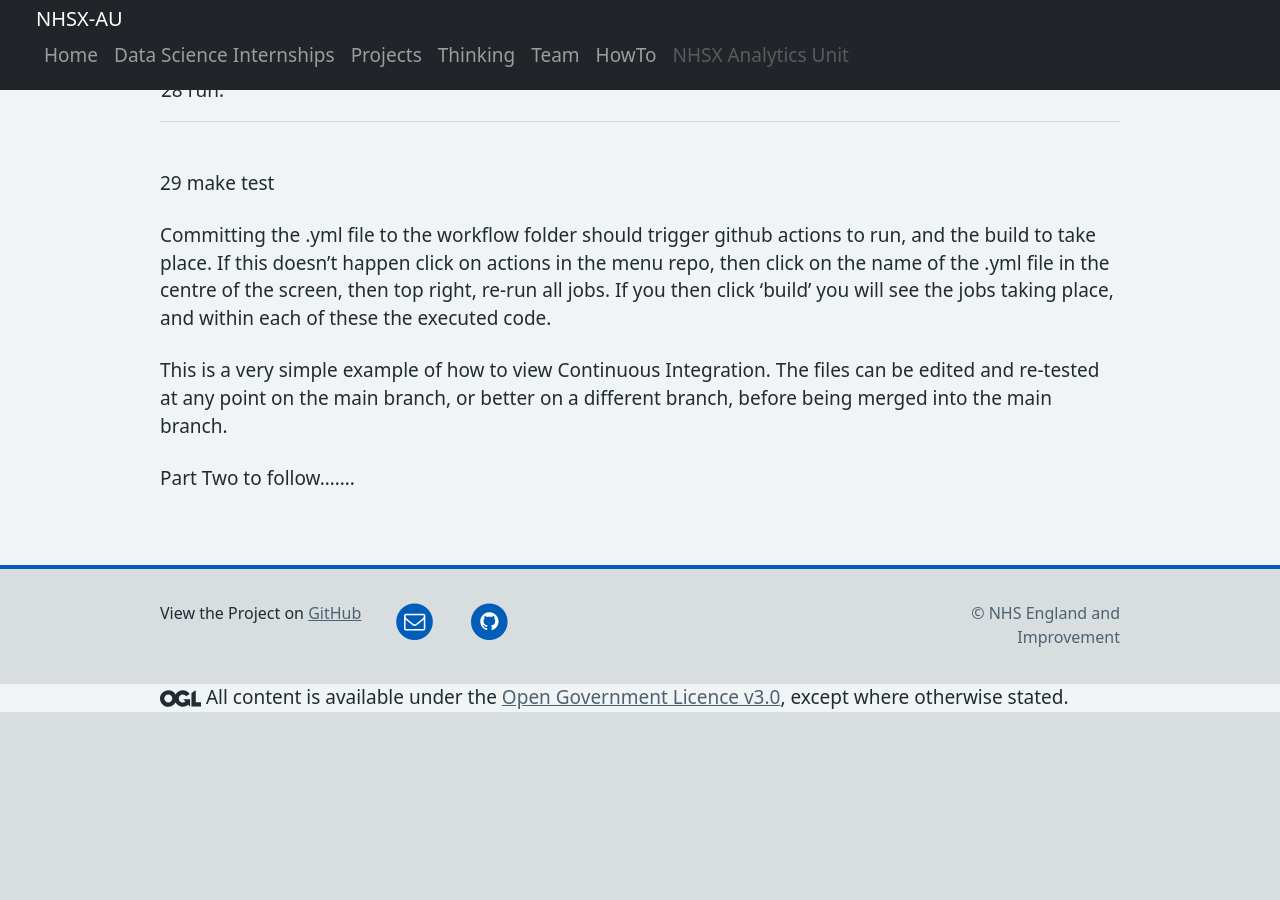
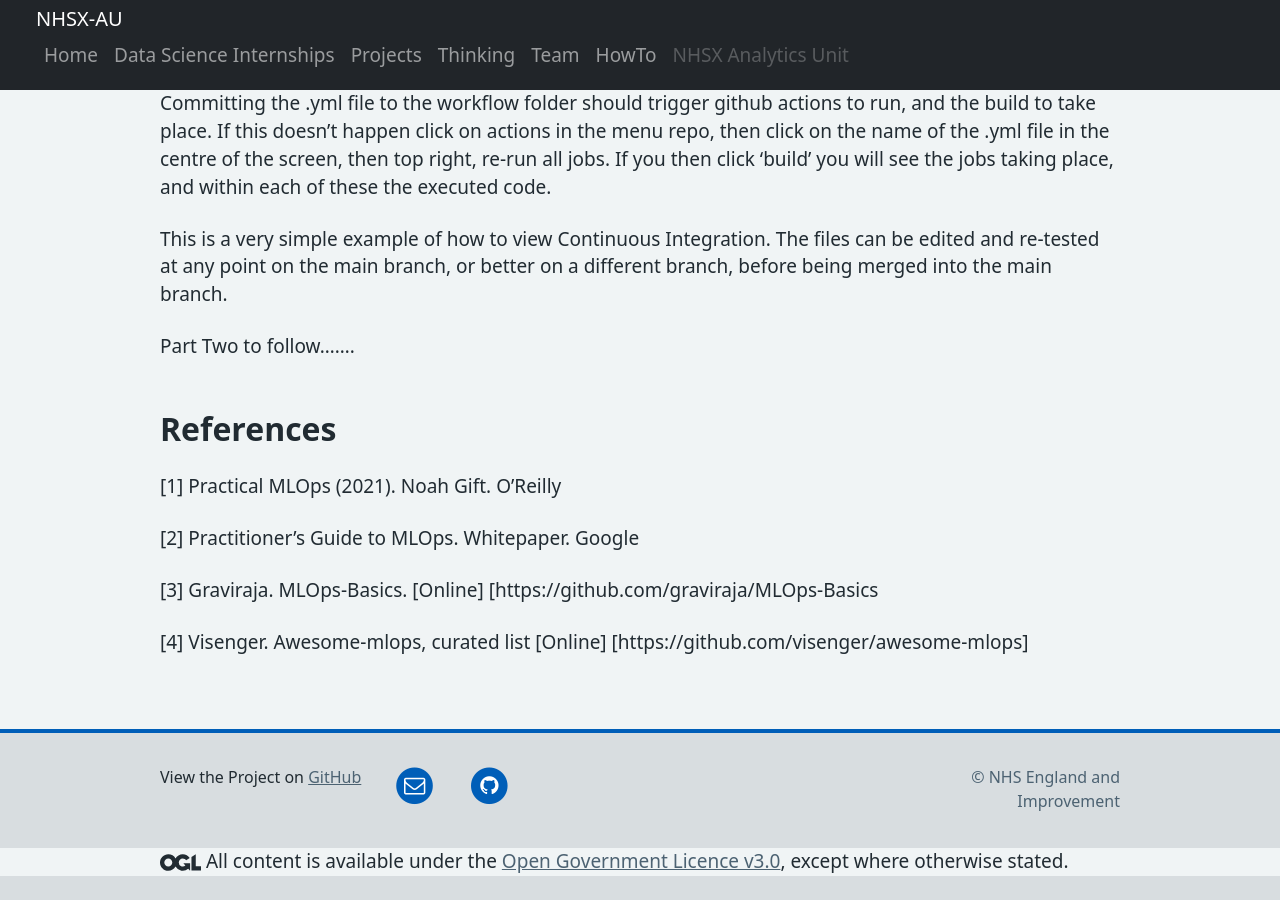
Before and after one commit to nhsx/AnalyticsUnit, a Jekyll site: the page built from MLOps.md, in a window 1280 px wide and 900 px high, scrolled down 4870 px. Built offline with Jekyll 4.4.1, drawn with Linux system fonts in a browser that asks for light colours; before the commit the page ends 5606 px from its top, so only the background shows below that; some of the changed text lies outside the part shown.

Commit message:
Update MLOps.md

```diff
--- a/MLOps.md
+++ b/MLOps.md
@@ -29,7 +22,7 @@ Any updates or changes can be branched, run and tested to check the flow works,
 The CI process is vital in MLOps as this allows code to be run and tested ahead of deployment.
 Please note I have leaned heavily on existing resources online to amalgamate this repo.
 
-Part One -
+#Part One -
 
 Create a new repo. Here you can either follow my instructions and set up your repo as per below, clone the github repo I've set up, or do both and codealong as you clone and adapt the repo to your own code.
 Your repo needs to have the following construct:
@@ -186,3 +179,13 @@ This is a very simple example of how to view Continuous Integration. The files c
 
 
 Part Two to follow.......
+
+## References
+
+[1] Practical MLOps (2021). Noah Gift. O'Reilly
+
+[2] Practitioner's Guide to MLOps. Whitepaper. Google
+
+[3] Graviraja. MLOps-Basics. [Online] [https://github.com/graviraja/MLOps-Basics
+
+[4] Visenger. Awesome-mlops, curated list [Online] [https://github.com/visenger/awesome-mlops]
```
Also changed, not shown: other parts of MLOps.md (+2 -9 lines).
